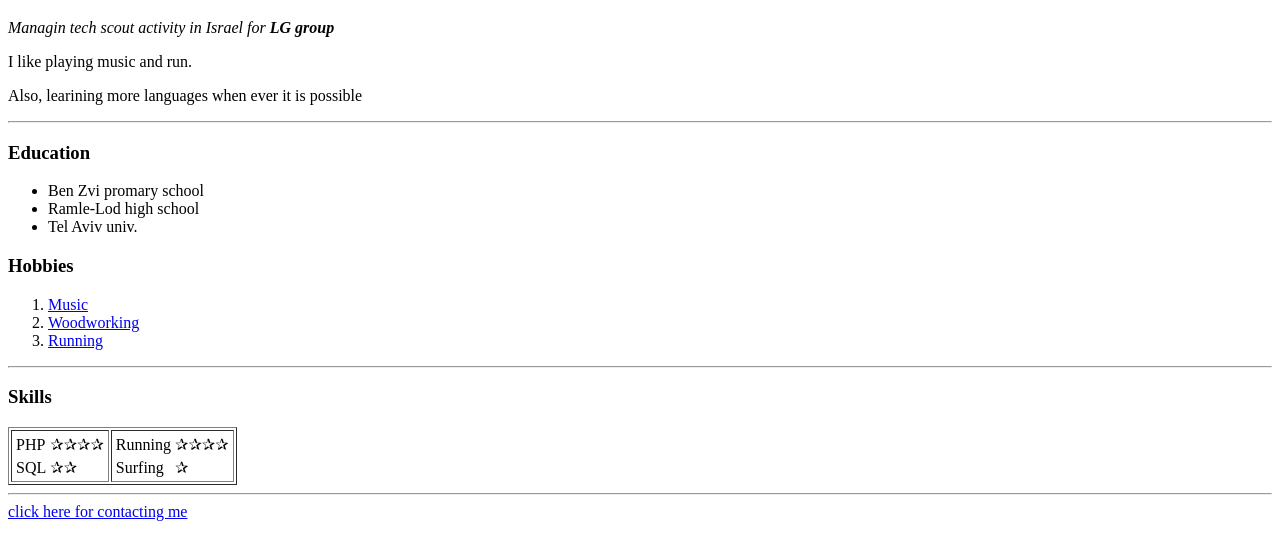
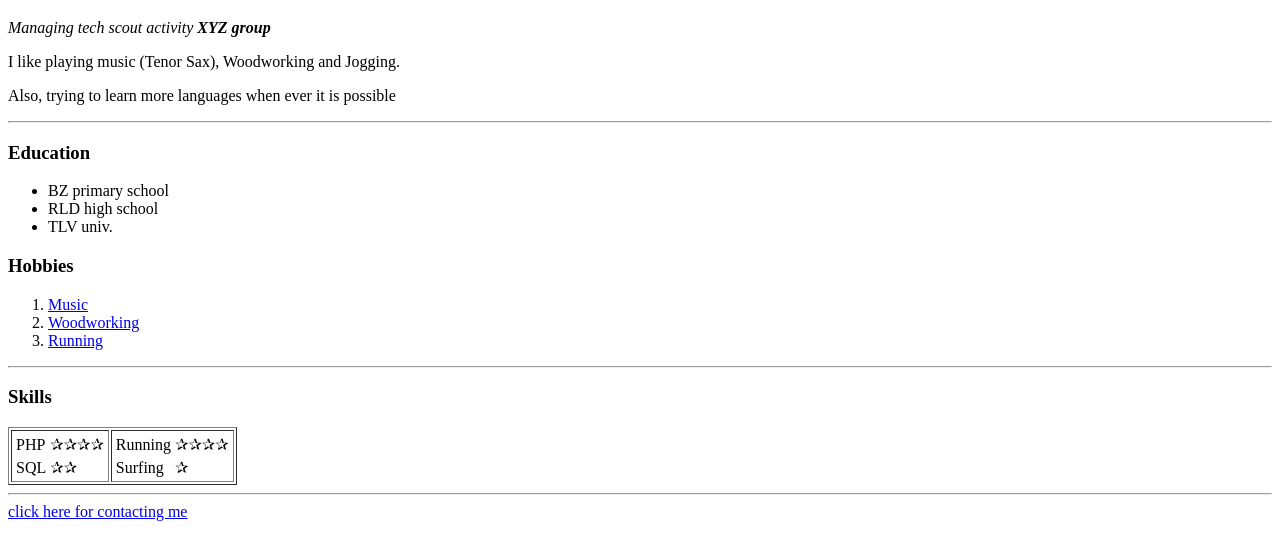
Before and after one commit to damarina/general, a plain HTML site: page index.html in a window 1280 px wide. Shown: the part 223-782 px from the top of the page. Drawn offline with Linux system fonts and the light colour scheme.

Commit message:
Add files via upload

```diff
--- a/index.html
+++ b/index.html
@@ -9,15 +9,15 @@
 <body>
   <img src="images/cherry_blossom_small.jpg" height="150" alt="">
   <h1>Dani's first page</h1>
-  <p><em>Managin tech scout activity in Israel for <strong>LG group</strong> </em></p>
-  <p>I like playing music and run.</p>
-  <p>Also, learining more languages when ever it is possible</p>
+  <p><em>Managing tech scout activity  <strong>XYZ group</strong> </em></p>
+  <p>I like playing music (Tenor Sax), Woodworking and Jogging.</p>
+  <p>Also, trying to learn more languages when ever it is possible</p>
   <hr>
   <h3>Education</h3>
   <ul>
-    <li>Ben Zvi promary school</li>
-    <li>Ramle-Lod high school</li>
-    <li>Tel Aviv univ.</li>
+    <li>BZ primary school</li>
+    <li>RLD high school</li>
+    <li>TLV univ.</li>
   </ul>
   <h3>Hobbies</h3>
   <ol>
```
